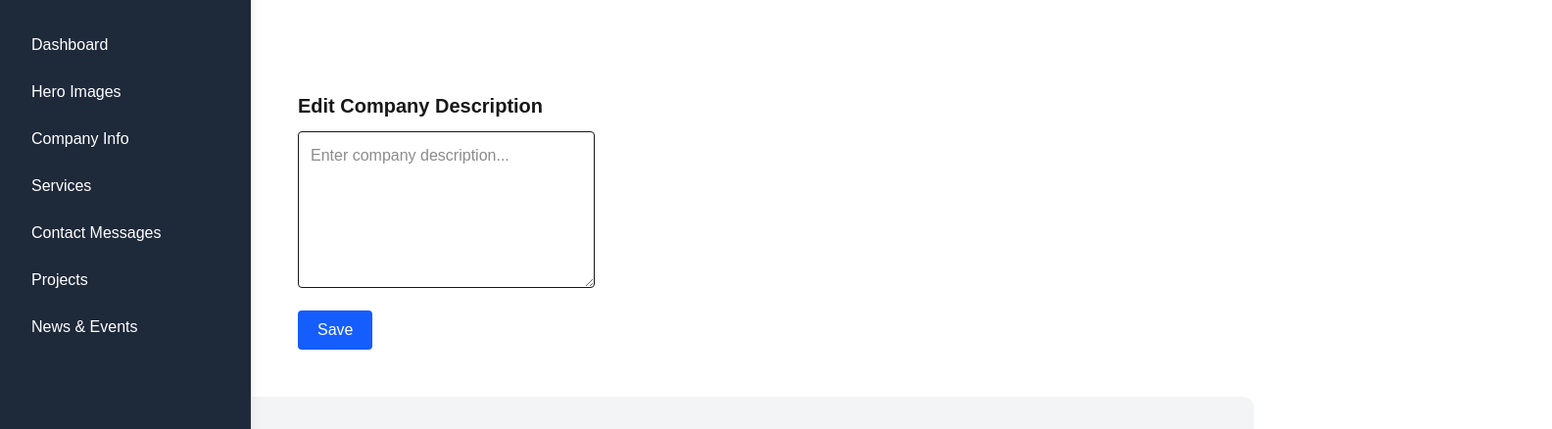
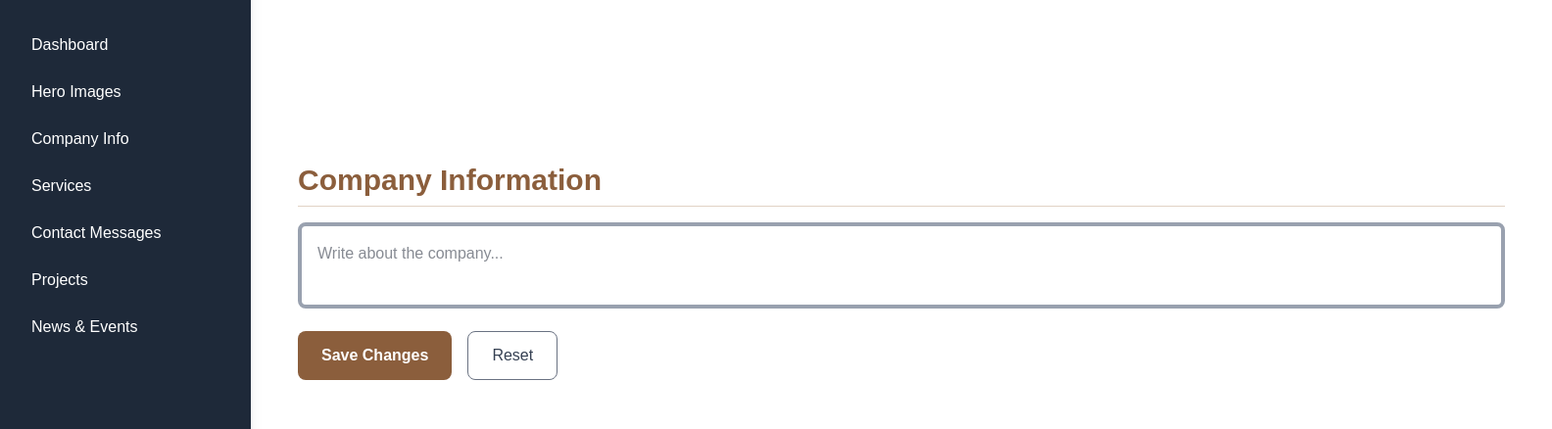
Before and after one commit to DipakRaut11/hira, a Next.js app: page /admin/companyInfo in a window 1280 px wide. Shown: the part 146-584 px from the top of the page at 98% size, 1584 px wide, since content can reach past the window. Built offline with nearby package versions, Linux system fonts and the light colour scheme; no server answers; the database is empty.

Commit message:
update styles: Take full screen size for  information

```diff
--- a/app/admin/companyInfo/page.tsx
+++ b/app/admin/companyInfo/page.tsx
@@ -1,10 +1,11 @@
 "use client";
 
-import { useEffect, useState } from "react";
+import { useEffect, useState, useRef } from "react";
 
 export default function AdminCompanyInfoPage() {
   const [description, setDescription] = useState("");
   const [loading, setLoading] = useState(true);
+  const textareaRef = useRef<HTMLTextAreaElement>(null);
 
   useEffect(() => {
     async function load() {
@@ -21,6 +22,13 @@ export default function AdminCompanyInfoPage() {
     load();
   }, []);
 
+  useEffect(() => {
+    if (textareaRef.current) {
+      textareaRef.current.style.height = "auto";
+      textareaRef.current.style.height = textareaRef.current.scrollHeight + "px";
+    }
+  }, [description]);
+
   async function handleSave() {
     try {
       await fetch("/api/companyInfo", {
@@ -28,32 +36,53 @@ export default function AdminCompanyInfoPage() {
         headers: { "Content-Type": "application/json" },
         body: JSON.stringify({ description }),
       });
-      alert("Saved!");
+      alert("Company information updated successfully!");
     } catch (err) {
-      alert("Failed to save");
+      alert("Failed to update. Try again.");
       console.error(err);
     }
   }
 
-  if (loading) return <p className="p-6">Loading...</p>;
+  if (loading) {
+    return (
+      <div className="flex justify-center items-center h-[50vh] text-gray-500">
+        Loading company info...
+      </div>
+    );
+  }
 
   return (
-    <div className="max-w-2xl mx-auto p-6">
-      <h2 className="text-xl font-semibold mb-3">Edit Company Description</h2>
+    <div className="w-screen min-h-screen bg-white pt-[4.5rem] lg:pt-[6rem] px-4 lg:px-6">
+      <h1 className="text-3xl font-bold text-[#8B5E3C] mb-4 border-b border-[#C3A68A]/50 pb-2">
+        Company Information
+      </h1>
 
+      {/* Auto-resizing textarea */}
       <textarea
-        className="border p-3 rounded w-full h-40"
+        ref={textareaRef}
         value={description}
         onChange={(e) => setDescription(e.target.value)}
-        placeholder="Enter company description..."
+        placeholder="Write about the company..."
+        className="w-full p-4 border-4 border-gray-400 rounded-lg resize-none text-gray-900
+          focus:outline-none focus:ring-2 focus:ring-[#8B5E3C]/60 focus:border-[#8B5E3C] overflow-hidden"
       />
 
-      <button
-        onClick={handleSave}
-        className="mt-4 bg-blue-600 text-white px-5 py-2 rounded hover:bg-blue-700"
-      >
-        Save
-      </button>
+      {/* Buttons */}
+      <div className="mt-4 flex flex-col sm:flex-row gap-4">
+        <button
+          onClick={handleSave}
+          className="bg-[#8B5E3C] hover:bg-[#6E472C] text-white font-semibold px-6 py-3 rounded-lg transition-all"
+        >
+          Save Changes
+        </button>
+
+        <button
+          onClick={() => setDescription("")}
+          className="border border-gray-500 hover:bg-gray-100 px-6 py-3 rounded-lg text-gray-700 transition-all"
+        >
+          Reset
+        </button>
+      </div>
     </div>
   );
 }
```
